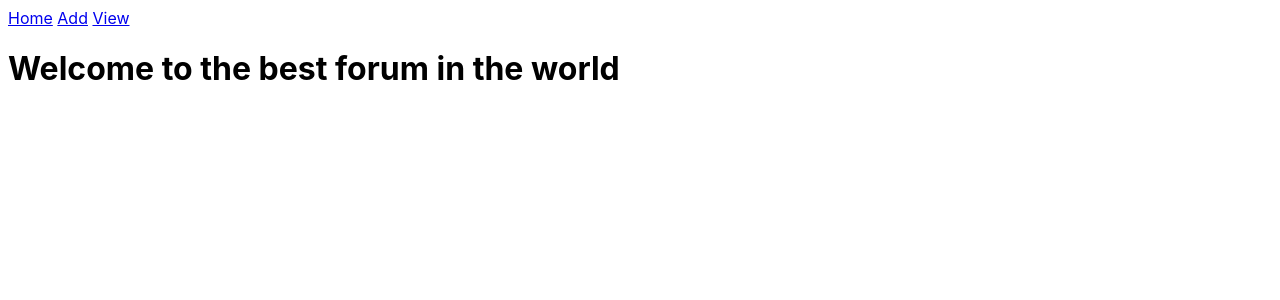
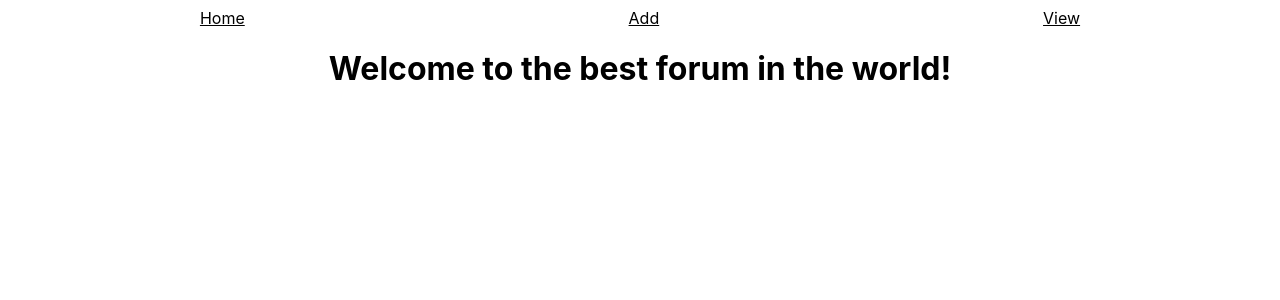
Before and after one commit to vibovenkat123/Forum, a SvelteKit app: page / in a window 1280 px wide. Shown: the top 300 px of the page. Built offline with nearby package versions, Linux system fonts and the light colour scheme.

Commit message:
add more styling

```diff
--- a/src/routes/+layout.svelte
+++ b/src/routes/+layout.svelte
@@ -1,17 +1,27 @@
-<div>
-  <header>
-    <div>
-      <a href="/">Home</a>
-      <a href="/New">Add</a>
-      <a href="/View">View</a>
-    </div>
-  </header>
+<div class="container">
+  <div>
+    <a href="/">Home</a>
+  </div>
+  <div>
+    <a href="/New">Add</a>
+  </div>
+  <div>
+    <a href="/View">View</a>
+  </div>
 </div>
 <slot />
 
-<style global>
+<style>
   * {
     font-family: -apple-system, BlinkMacSystemFont, "Segoe UI", Roboto, Oxygen,
       Ubuntu, Cantarell, "Open Sans", "Helvetica Neue", sans-serif;
   }
+  .container {
+    display: flex;
+    justify-content: space-around;
+  }
+  .container > * a {
+    text-decoration: underline;
+    color: black;
+  }
 </style>
--- a/src/routes/+page.svelte
+++ b/src/routes/+page.svelte
@@ -1 +1,11 @@
-<h1>Welcome to the best forum in the world</h1>
+<h1>Welcome to the best forum in the world!</h1>
+
+<style>
+  * {
+    text-align: center;
+  }
+  * {
+    font-family: -apple-system, BlinkMacSystemFont, "Segoe UI", Roboto, Oxygen,
+      Ubuntu, Cantarell, "Open Sans", "Helvetica Neue", sans-serif;
+  }
+</style>
--- a/src/routes/New/+page.svelte
+++ b/src/routes/New/+page.svelte
@@ -8,6 +8,10 @@
 </div>
 
 <style>
+  * {
+    font-family: -apple-system, BlinkMacSystemFont, "Segoe UI", Roboto, Oxygen,
+      Ubuntu, Cantarell, "Open Sans", "Helvetica Neue", sans-serif;
+  }
   .form {
     display: flex;
     flex-direction: column;
@@ -26,6 +30,12 @@
   .form .submit {
     background-color: limegreen;
   }
+  .form .submit:hover {
+    cursor: pointer;
+    background-color: white;
+    border: 2px solid limegreen;
+    color: limegreen;
+  }
   .container {
     width: 100vw;
     height: 100vh;
--- a/src/routes/View/+page.server.ts
+++ b/src/routes/View/+page.server.ts
@@ -1,7 +1,6 @@
-import type { PageLoad } from ".svelte-kit/types/src/routes/$types";
 import { PrismaClient } from '@prisma/client';
 const prisma = new PrismaClient();
-export const load: PageLoad = async () => {
+export const load = async () => {
   const allData = await prisma.comment.findMany();
   return {
     all: {
--- a/src/routes/View/+page.svelte
+++ b/src/routes/View/+page.svelte
@@ -6,28 +6,54 @@
         body: string;
         id: number;
         title: string;
+        create: Date;
       }[];
     };
   };
 </script>
 
 <main>
-  <div>
-    {#each data.all.comments as comment}
+  <div class="big-container">
+    <div class="container">
+      {#each data.all.comments.reverse() as comment}
         <div class="comment">
           <h2>{comment.title}</h2>
           <p>{comment.body}</p>
           <h4>{comment.author}</h4>
+          <h4>
+            {comment.create.toLocaleDateString("en-us", {
+              weekday: "long",
+              year: "numeric",
+              month: "short",
+              day: "numeric",
+            })}
+            {comment.create.toLocaleTimeString("en-us", {
+              hour: "2-digit",
+              minute: "2-digit",
+            })}
+          </h4>
         </div>
       {/each}
+    </div>
   </div>
 </main>
 
 <style>
+  * {
+    font-family: -apple-system, BlinkMacSystemFont, "Segoe UI", Roboto, Oxygen,
+      Ubuntu, Cantarell, "Open Sans", "Helvetica Neue", sans-serif;
+  }
   .comment {
     border: 2px solid black;
     border-radius: 2em;
     padding: 0.5em;
     margin-top: 1em;
   }
+  .container {
+    width: 50%;
+  }
+  .big-container {
+    display: flex;
+    justify-content: center;
+  }
 </style>
```
Also changed, not shown: 2 other files (tests, documents, lock files or other folders). Lines whose indentation alone changed are shown as unchanged.
